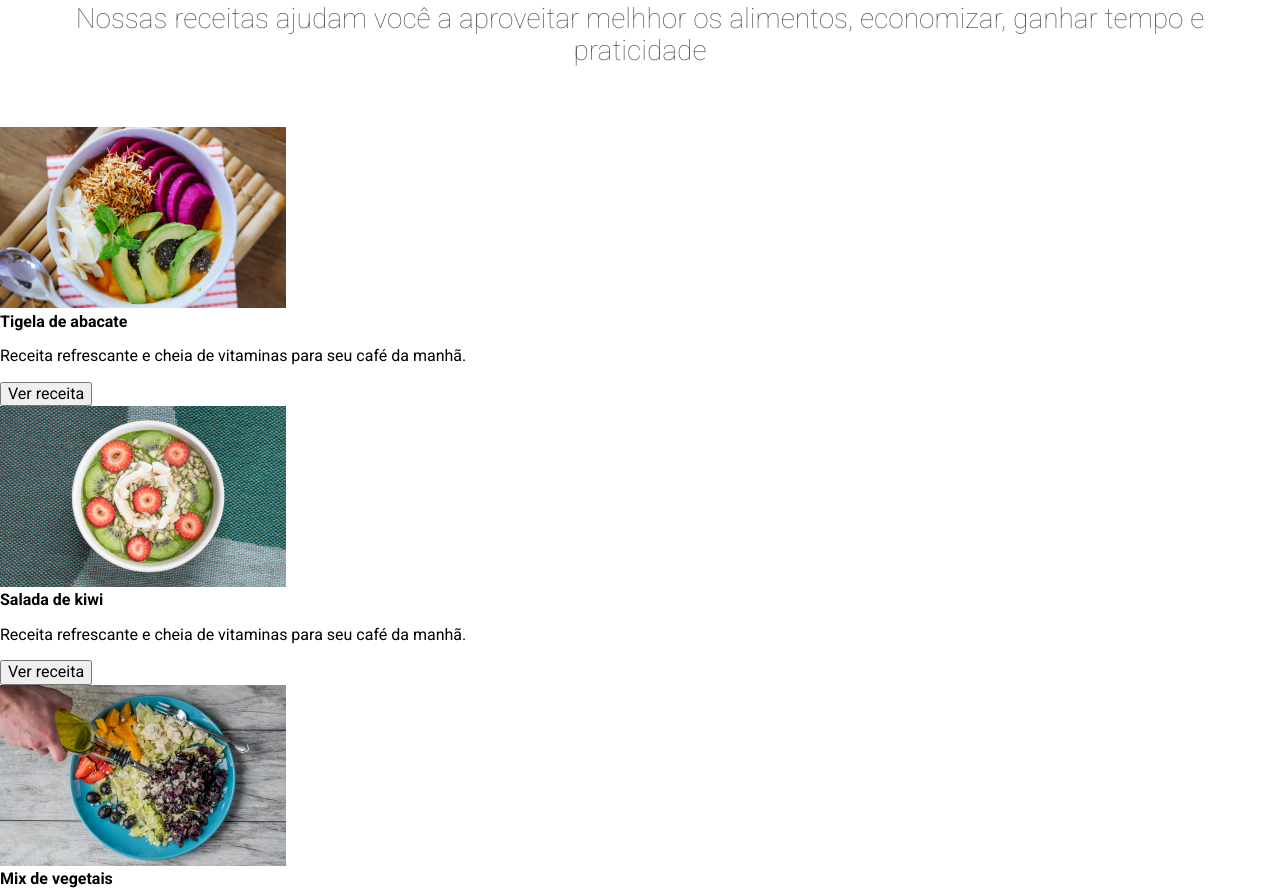
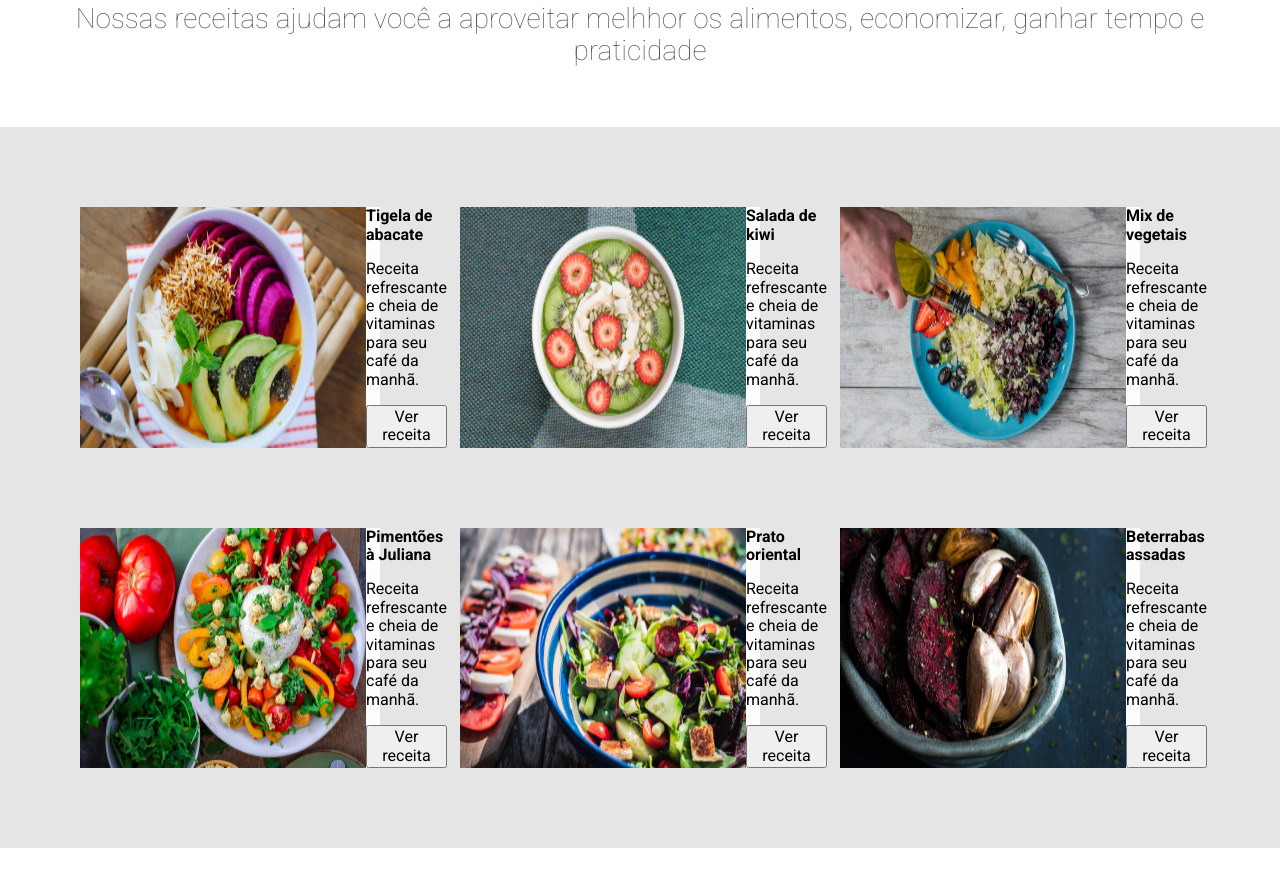
Before and after one commit to vanelmlima/arquiteturacss, a plain HTML site: page index.html in a window 1280 px wide. Shown: the part 920-1811 px from the top of the page. After the commit the page ends 1768 px from the top, so only its background shows below. Drawn offline with Linux system fonts and the light colour scheme.

Commit message:
faltava uma classe

```diff
--- a/assets/css/receita/receita.css
+++ b/assets/css/receita/receita.css
@@ -0,0 +1,8 @@
+.receita {
+    background: #fdfdfd;
+    display: flex;
+    flex-direction: row;
+    margin-bottom: 5rem;
+    margin-right: 5rem;
+    width: 25%;
+}
--- /dev/null
+++ b/assets/css/receita/receitas.css
@@ -0,0 +1,6 @@
+.receitas{
+    background: #e5e5e5;
+    display: flex;
+    flex-wrap: wrap;
+    padding: 5rem 0 0 5rem;
+}
--- a/index.html
+++ b/index.html
@@ -6,19 +6,24 @@
         <meta name="viewport" content="width=device-width, initial-scale=1.0" />
         <meta http-equiv="X-UA-Compatible" content="ie=edge" />
         <title>Fruta & Fruto</title>
+
         <link href="./assets/css/normalize.css" rel="stylesheet" />
         <link href="./assets/css/reset.css" rel="stylesheet" />
         <link rel="stylesheet" href="./assets/css/style.css">
+
         <link rel="stylesheet" href="./assets/css/cabecalho.css">
         <link rel="stylesheet" href="./assets/css/menu/menu-lista.css">
         <link rel="stylesheet" href="./assets/css/menu/menu-item.css">
         <link rel="stylesheet" href="./assets/css/menu/menu-link.css">
+
         <link rel="stylesheet" href="./assets/css/banner/banner.css">
         <link rel="stylesheet" href="./assets/css/banner/banner-imagem.css">
         <link rel="stylesheet" href="./assets/css/banner/banner-titulo.css">
         <link rel="stylesheet" href="./assets/css/sobre/sobre.css">
         <link rel="stylesheet" href="./assets/css/sobre/sobre-titulo.css">
         <link rel="stylesheet" href="./assets/css/sobre/sobre-descricao.css">
+
+        <link rel="stylesheet" href="./assets/css/receita/receitas.css">
         <link rel="stylesheet" href="./assets/css/receita/receita.css">
         <link rel="stylesheet" href="./assets/css/receita/receita-botao.css">
         <link rel="stylesheet" href="./assets/css/receita/receita-conteudo.css">
```
